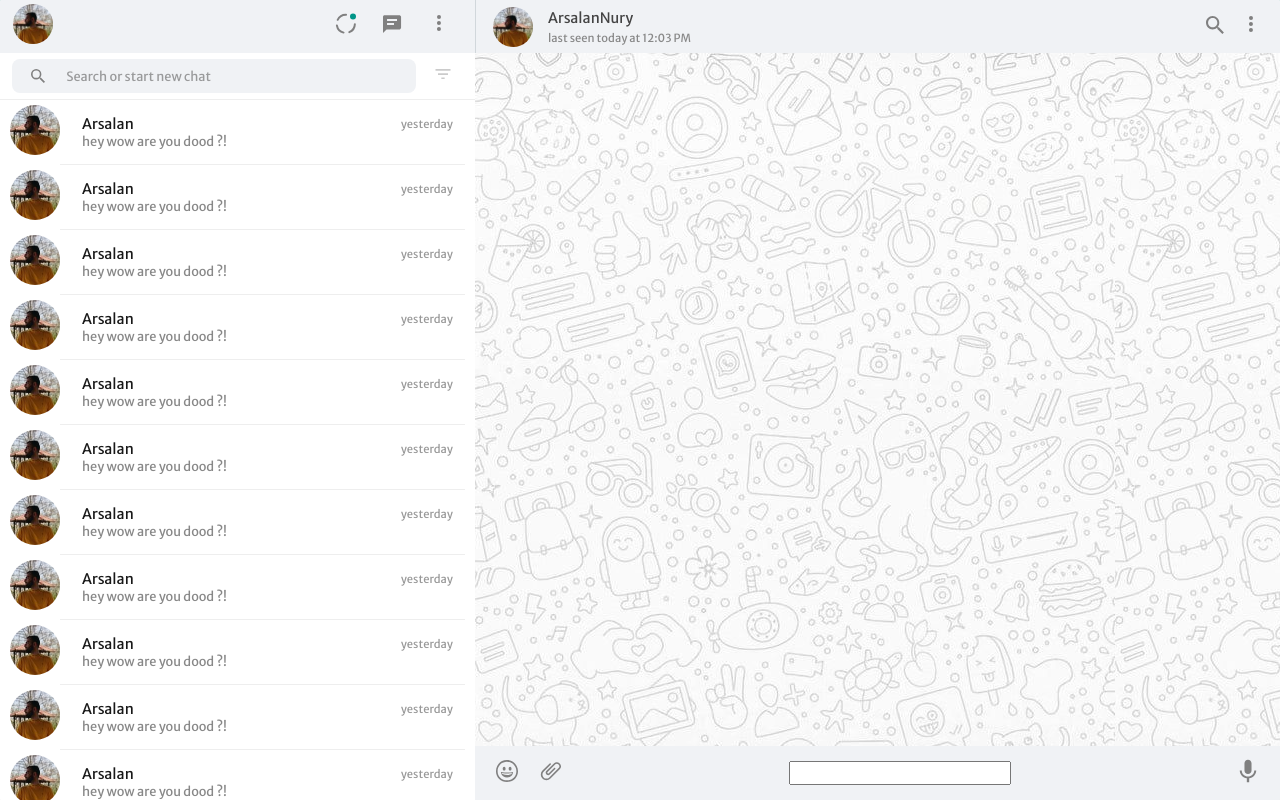
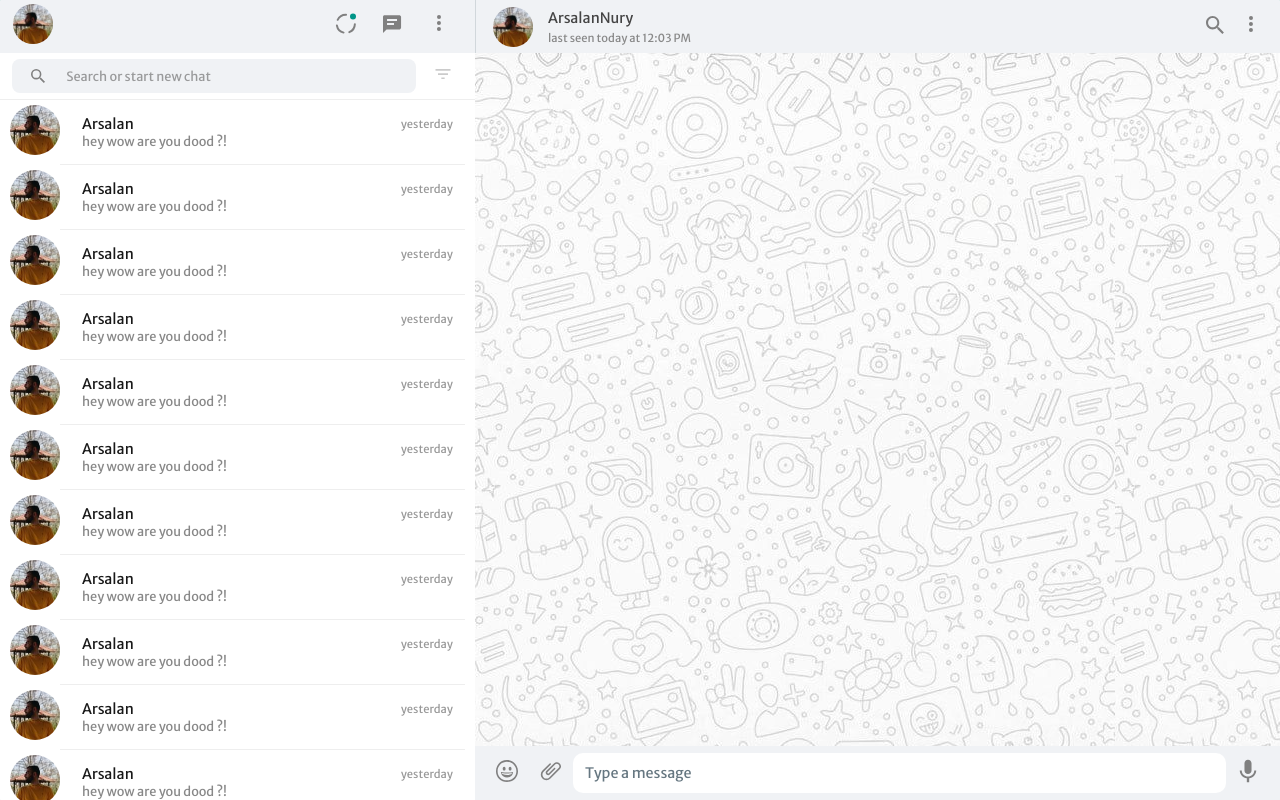
Before and after one commit to arsalannury/whatsApp-clone, a React (Create React App) app in the folder whatsapp/: page / in a window 1280 px wide. Built offline with nearby package versions, Linux system fonts and the light colour scheme.

Commit message:
a few UI changes

```diff
--- a/whatsapp/src/Components/ChatPage/ChatPage.tsx
+++ b/whatsapp/src/Components/ChatPage/ChatPage.tsx
@@ -33,7 +33,14 @@ const ChatPage: React.FC = () => {
           <AttachFileSvg />
         </div>
 
-        <input type="text" name="message" id="message" />
+        <input
+          type="text"
+          name="message"
+          id="message"
+          className="send-message-input"
+          placeholder="Type a message"
+        />
+
         <VoiceSvg />
       </div>
     </div>
--- a/whatsapp/src/Components/ChatPage/_chatPage.scss
+++ b/whatsapp/src/Components/ChatPage/_chatPage.scss
@@ -25,6 +25,7 @@ $TEXT_COLOR: #444;
       @include displayes(flex, center, center, unset, row);
       img {
         width: 40px;
+        cursor: pointer;
         border-radius: 50%;
       }
       .details-user {
@@ -61,17 +62,33 @@ $TEXT_COLOR: #444;
     @include displayes(flex, center, space-between, unset, row);
     width: 100%;
     height: 62px;
-    padding: 0 20px ;
+    padding: 0 20px;
     background-color: #f0f2f5;
 
     .icon-actions {
       @include displayes(flex, center, space-between, unset, row);
       height: 100%;
       .attach-five-svg {
-       margin: 0 0 0 10px ;
+        margin: 0 0 0 10px;
+        cursor: pointer;
       }
       .sticker-svg {
-       margin: 0 10px 0 0 ;
+        margin: 0 10px 0 0;
+        cursor: pointer;
+      }
+    }
+    .send-message-input {
+      border: none;
+      outline: none;
+      border-radius: 10px;
+      padding: 9px 12px 11px;
+      margin: 5px 10px;
+      flex: 1 1 auto;
+      min-height: 20px;
+
+      &::placeholder {
+        font-size: .9em;
+        color: #667781;
       }
     }
   }
--- a/whatsapp/src/Components/SideBar/SideBar.tsx
+++ b/whatsapp/src/Components/SideBar/SideBar.tsx
@@ -34,42 +34,12 @@ const SideBar: React.FC = () => {
           </div>
         </div>
         <div className="chat_list">
-          <User />
-          <User />
-          <User />
-          <User />
-          <User />
-          <User />
-          <User />
-          <User />
-          <User />
-          <User />
-          <User />
-          <User />
-          <User />
-          <User />
-          <User />
-          <User />
-          <User />
-          <User />
-          <User />
-          <User />
-          <User />
-          <User />
-          <User />
-          <User />
-          <User />
-          <User />
-          <User />
-          <User />
-          <User />
-          <User />
-          <User />
-          <User />
-          <User />
-          <User />
-          <User />
-          <User />
+
+           {Array(30).fill({}).map(() => (
+            <>
+            <User />
+            </>
+           ))}
 
         </div>
       </div>
--- a/whatsapp/src/Components/SideBar/_sidebar.scss
+++ b/whatsapp/src/Components/SideBar/_sidebar.scss
@@ -23,6 +23,7 @@
       flex-grow: 0.3;
       .profile_img {
         width: 40px;
+        cursor: pointer;
         border-radius: 50%;
       }
     }
@@ -64,6 +65,7 @@
         }
       }
       .search_svg {
+        cursor: pointer;
         position: absolute;
         left: 20px;
         @include displayes(flex, center, center, unset, row);
@@ -73,6 +75,7 @@
     .filter_chat_wrapper {
         margin: 0 0 0 10px;
       .filter_svg {
+        cursor: pointer;
         opacity: 0.4;
       }
     }
@@ -90,15 +93,16 @@
       background-color: #f8f8f8;
     }
     &::-webkit-scrollbar {
-      width: 8px;
+      width: 6px;
     }
 
     &::-webkit-scrollbar-track {
-      background: #f1f1f1;
+      // background: #f1f1f1;
+      background: #fff;
     }
 
     &::-webkit-scrollbar-thumb {
-      background: #aaa;
+      background: #ccc;
     }
   }
 }
```
